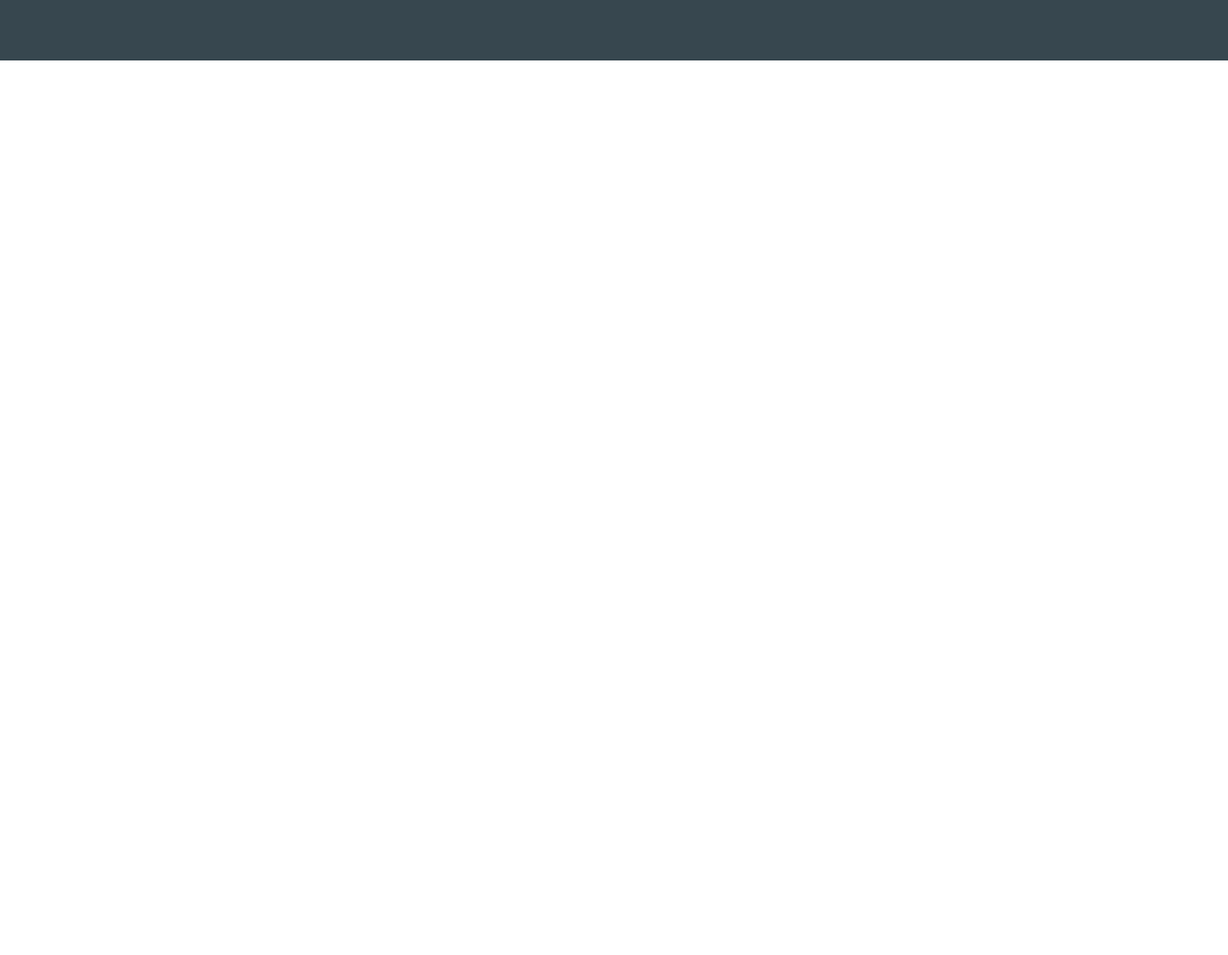
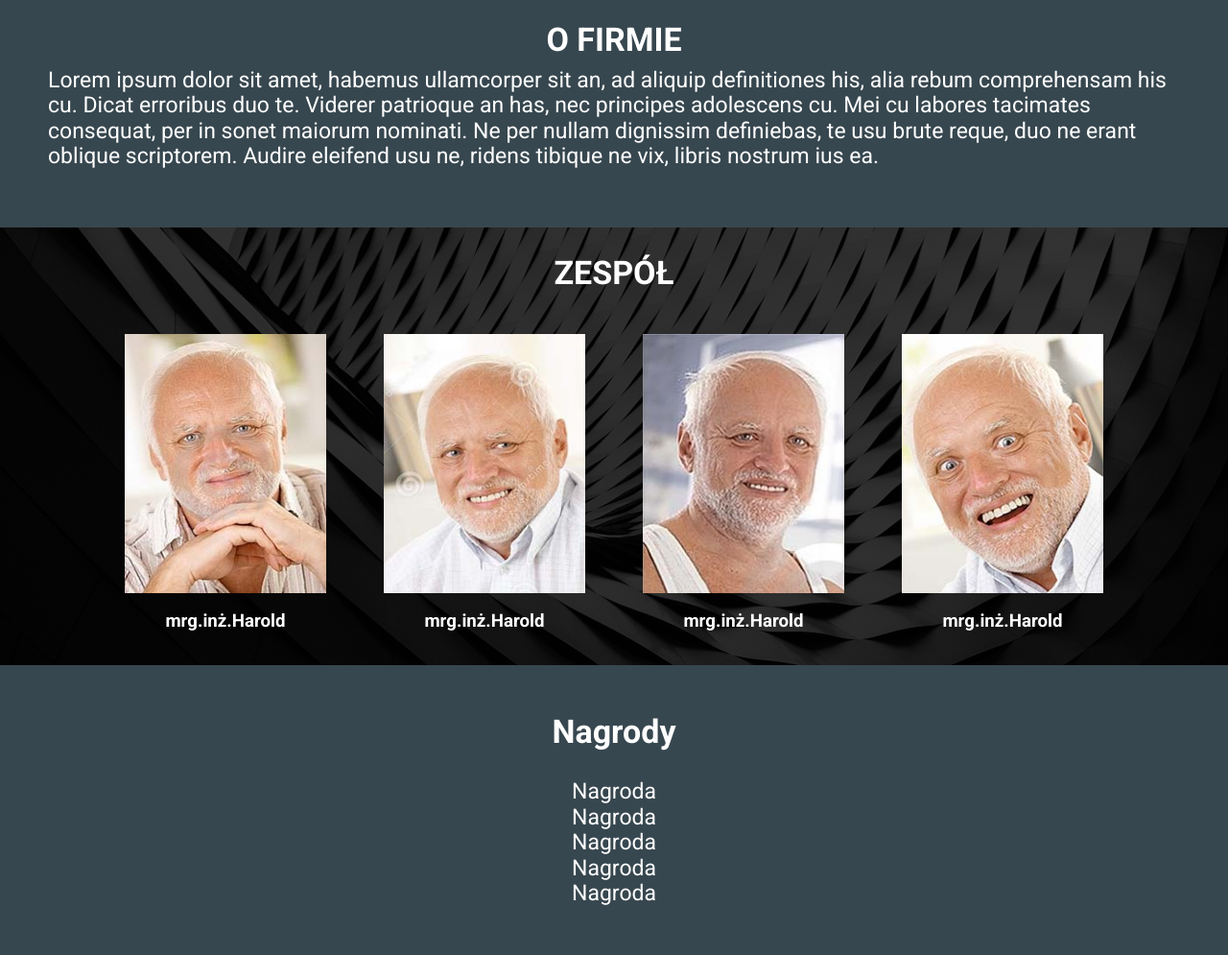
Before and after one commit to matonny/wbkonstruktor, a website: page index.html in a window 1280 px wide. Shown: the part 563-1558 px from the top of the page at 96% size. Before the commit the page ends 800 px from the top, so only its background shows below. Drawn offline with nearby package versions, Linux system fonts and the light colour scheme.

Commit message:
major progress

```diff
--- a/index.html
+++ b/index.html
@@ -18,17 +18,17 @@
 		 <nav class='header__nav' id='navigation-menu'>
                 <ul class='header__list'>
                     <li class='header__list__item'>
-                        <a href='#home' class='header__list__link'>
+                        <a href='#about' class='header__list__link'>
                                 O firmie
                             </a>
                     </li>
                     <li class='header__list__item'>
-                        <a href='#services' class='header__list__link'>
+                        <a href='#team' class='header__list__link'>
                                 Zespół
                             </a>
                     </li>
                     <li class='header__list__item'>
-                        <a href='#about' class='header__list__link'>
+                        <a href='#rewards' class='header__list__link'>
                                 Nagrody
                             </a>
                     </li>
@@ -59,14 +59,71 @@
 			</h1>
 		</div>
 	</section>
-    <section class='about'>
+    <section class='about' id='about'>
         <div class='about__content'>
             <h2 class='about__title'>
                 O firmie
             </h2>
-            <p class='about__definition'>
+            <p class='about__description'>
                 Lorem ipsum dolor sit amet, habemus ullamcorper sit an, ad aliquip definitiones his, alia rebum comprehensam his cu. Dicat erroribus duo te. Viderer patrioque an has, nec principes adolescens cu. Mei cu labores tacimates consequat, per in sonet maiorum nominati. Ne per nullam dignissim definiebas, te usu brute reque, duo ne erant oblique scriptorem. Audire eleifend usu ne, ridens tibique ne vix, libris nostrum ius ea.
             </p>
+        </div>
+    </section>
+    <section class='team' id='team'>
+        <div class='team__content'>
+            <h2 class='team__title'>
+                Zespół
+            </h2>
+            <ul class='team__list'>
+                <li class='team__person'>
+                    <img class='team__photo' src='images/staff-1.jpg'>
+                    <h3 class='team__name'>
+                        mrg.inż.Harold
+                    </h3>
+                </li>
+                <li class='team__person'>
+                    <img class='team__photo' src='images/staff-2.jpg'>
+                    <h3 class='team__name'>
+                        mrg.inż.Harold
+                    </h3>
+                </li>
+                <li class='team__person'>
+                    <img class='team__photo' src='images/staff-3.jpg'>
+                    <h3 class='team__name'>
+                        mrg.inż.Harold
+                    </h3>
+                </li>
+                <li class='team__person'>
+                    <img class='team__photo' src='images/staff-4.jpg'>
+                    <h3 class='team__name'>
+                        mrg.inż.Harold
+                    </h3>
+                </li>
+            </ul>
+        </div>
+    </section>
+    <section class='rewards' id='rewards'>
+        <div class='rewards__content'>
+            <h2 class='rewards__title'>
+                Nagrody
+            </h2>
+            <ul class='rewards__list'>
+                <li class='rewards__item'>
+                    Nagroda
+                </li>
+                <li class='rewards__item'>
+                    Nagroda
+                </li>
+                <li class='rewards__item'>
+                    Nagroda
+                </li>
+                <li class='rewards__item'>
+                    Nagroda
+                </li>
+                <li class='rewards__item'>
+                    Nagroda
+                </li>
+            </ul>
         </div>
     </section>
     <script src='https://ajax.googleapis.com/ajax/libs/jquery/3.2.1/jquery.min.js'></script>
--- a/scss/style.scss
+++ b/scss/style.scss
@@ -12,6 +12,9 @@ body{
     width:100%;
     display:flex;
     justify-content:center;
+}
+.header__logo{
+    width:70px;
 }
 .header__list {
     flex-direction: column;
@@ -84,12 +87,13 @@ body{
     flex-direction:column;
 }
 .home__logo{
-    width:300px;
+    max-width:500px;
+    width:100%;
 }
 .home__title{
     padding:50px 0;
     color:white;
-    font-size:35px;
+    font-size:30px;
     text-transform:uppercase;
     display:flex;
     flex-direction:column;
@@ -114,10 +118,74 @@ body{
     text-transform: uppercase;
     align-items: center;
     margin:0;
+    font-size:34px;
 }
 .about__description{
     font-size:23px;
     color:white;
+    margin:10px;
+}
+.team{
+  background: linear-gradient(rgba(black, 0.8), rgba(black, 0.8)), url("../images/team-background.jpg");
+  background-size:cover;
+}
+.team__content{
+    display: flex;
+    flex-direction: column;
+    align-items: center;
+    justify-content: center;
+}
+.team__title{
+    font-size:34px;
+    color:white;
+    text-transform: uppercase;
+}
+.team__list{
+    padding:0;
+    list-style-type: none;
+    align-items: center;
+    justify-content: center;
+    display: flex;
+    flex-wrap:wrap;
+}
+.team__person{
+    margin:0 30px;
+    display: flex;
+    flex-direction: column;
+    align-items: center
+}
+.team__photo{
+    height: 270px;
+    width: 210px;
+}
+.team__name{
+    color:white
+}
+.rewards{
+    background-color:$primary-color;
+}
+.rewards__content{
+    padding:50px;
+    display: flex;
+    align-items: center;
+    justify-content: center;
+    flex-direction: column;
+}
+.rewards__title{
+    margin:0;
+    font-size:34px;
+    color:white;
+}
+.rewards__list{
+    list-style-type: none;
+    display: flex;
+    flex-direction: column;
+    padding:0;
+    margin:30px 0 0 0;
+}
+.rewards__item{
+    color:white;
+    font-size:23px;
 }
 @media screen and (min-width: 768px){
 	.header{
@@ -162,4 +230,11 @@ body{
         padding: 5px;
     }
     .header__nav {
-        align-self: initi
+        align-self: initial;
+        margin-left: 0;
+        transform: none;
+    }
+    .home__title{
+        font-size:45px;
+    }
+}
```
Also changed, not shown: css/style.css, images/staff-1.jpg (added), images/staff-2.jpg (added), images/staff-3.jpg (added), images/staff-4.jpg (added), images/team-background.jpg (added), 1 other file.
